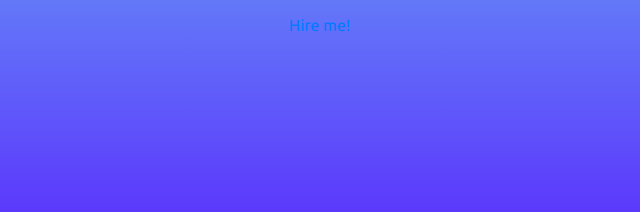
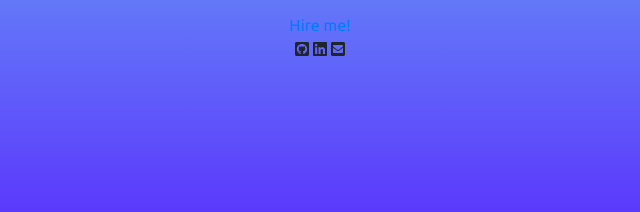
Before and after one commit to sarpisik/my-portfolio, a website built with webpack: page src/index.html in a window 1280 px wide. Shown: the part 395-607 px from the top of the page, 320-960 px from the left. Built offline with nearby package versions, Linux system fonts and the light colour scheme.

Commit message:
Add font awsome icons

```diff
--- a/package.json
+++ b/package.json
@@ -39,6 +39,7 @@
     "@babel/core": "^7.3.4",
     "@babel/plugin-syntax-dynamic-import": "^7.2.0",
     "@babel/preset-env": "^7.3.4",
+    "@fortawesome/fontawesome-free": "^5.8.2",
     "autoprefixer": "^9.4.10",
     "babel-loader": "^8.0.5",
     "clean-webpack-plugin": "^2.0.0",
--- a/src/index.html
+++ b/src/index.html
@@ -78,6 +78,11 @@
         <div class="col-sm-12">
           <a href="" class="link">Hire me!</a>
         </div>
+        <div class="col-sm-12">
+          <i class="fab fa-github-square"></i>
+          <i class="fab fa-linkedin"></i>
+          <i class="fas fa-envelope-square"></i>
+        </div>
       </div>
     </footer>
     </div>
```
Also changed, not shown: src/index.js (+7 -0 lines), 1 other file.
